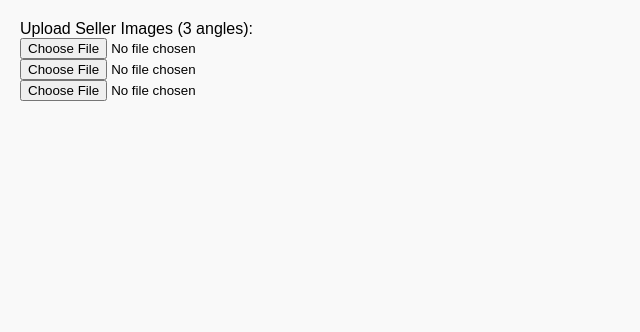
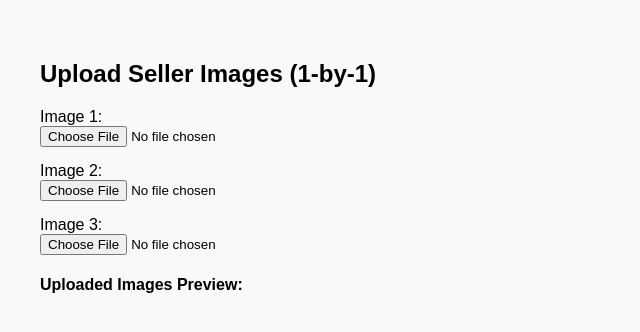
Before and after one commit to Priyanshigangrade/returnshield-demo, a React (Vite) app: page / in a window 1280 px wide. Shown: the top 332 px of the page, without its empty margins (0-640 px from the left). Built offline with nearby package versions, Linux system fonts and the light colour scheme.

Commit message:
Update ReturnShieldDemo.jsx
Updated ReturnShieldDemo to support 1-by-1 seller image upload

```diff
--- a/ReturnShieldDemo.jsx
+++ b/ReturnShieldDemo.jsx
@@ -12,12 +12,65 @@ function ReturnShieldDemo() {
   };
 
   return (
-    <div>
-      <label>Upload Seller Images (3 angles):</label><br />
+    <div style={{ padding: "20px", fontFamily: "sans-serif" }}>
+      <h2>Upload Seller Images (1-by-1)</h2>
 
-      <input type="file" accept="image/*" onChange={(e) => handleSingleSellerImageUpload(e, 0)} /><br />
-      <input type="file" accept="image/*" onChange={(e) => handleSingleSellerImageUpload(e, 1)} /><br />
-      <input type="file" accept="image/*" onChange={(e) => handleSingleSellerImageUpload(e, 2)} />
+      <div style={{ marginBottom: "15px" }}>
+        <label>Image 1:</label><br />
+        <input
+          type="file"
+          accept="image/*"
+          onChange={(e) => handleSingleSellerImageUpload(e, 0)}
+        />
+      </div>
+
+      <div style={{ marginBottom: "15px" }}>
+        <label>Image 2:</label><br />
+        <input
+          type="file"
+          accept="image/*"
+          onChange={(e) => handleSingleSellerImageUpload(e, 1)}
+        />
+      </div>
+
+      <div style={{ marginBottom: "15px" }}>
+        <label>Image 3:</label><br />
+        <input
+          type="file"
+          accept="image/*"
+          onChange={(e) => handleSingleSellerImageUpload(e, 2)}
+        />
+      </div>
+
+      <h4>Uploaded Images Preview:</h4>
+      <div style={{ display: "flex", gap: "10px" }}>
+        {sellerImages.map((img, idx) =>
+          img ? (
+            <img
+              key={idx}
+              src={URL.createObjectURL(img)}
+              alt={`seller-${idx}`}
+              width="100"
+              height="100"
+            />
+          ) : (
+            <div
+              key={idx}
+              style={{
+                width: "100px",
+                height: "100px",
+                border: "1px dashed gray",
+                display: "flex",
+                alignItems: "center",
+                justifyContent: "center",
+                color: "gray",
+              }}
+            >
+              No Image
+            </div>
+          )
+        )}
+      </div>
     </div>
   );
 }
```
Lines whose indentation alone changed are shown as unchanged.
